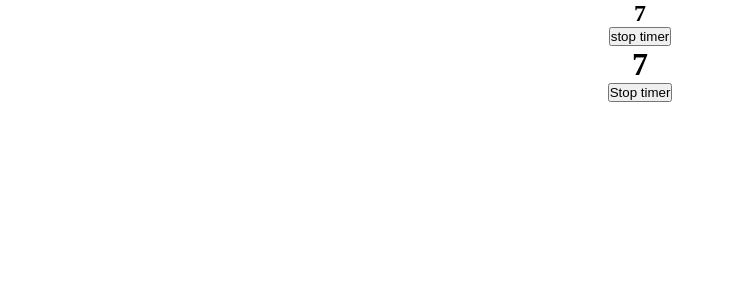
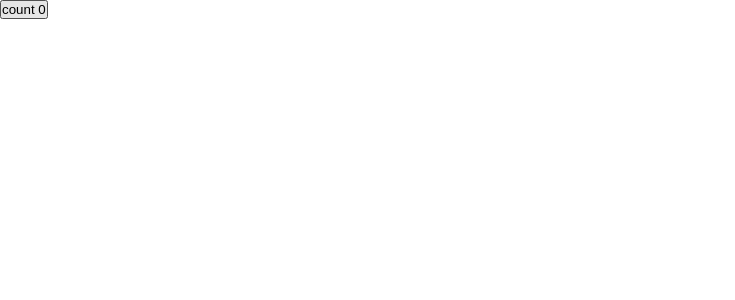
Before and after one commit to parmeshragave-rgb/React, a React (Vite) app: page / in a window 1280 px wide. Shown: the top 300 px of the page, without its empty margins (0-735 px from the left). Built offline with nearby package versions, Linux system fonts and the light colour scheme.

Commit message:
new file added on custom hooks

```diff
--- a/src/App.jsx
+++ b/src/App.jsx
@@ -32,12 +32,14 @@ import Fetchdata from './Fetchdata'
 import Userefhook from './Userefhook'
 import ClassTimer from './Classtimer'
 import HookTimer from './HookTimer'
+import Customhook from './Customhook'
  class App extends Component{
   render(){
     return(
       <>
-      <HookTimer/>
-      <ClassTimer/>
+      <Customhook/>
+      {/* <HookTimer/>
+      <ClassTimer/> */}
       {/* <Userefhook/> */}
       {/* <Fetchdata/> */}
       {/* <Timer/> */}
--- /dev/null
+++ b/src/Customhook.jsx
@@ -0,0 +1,12 @@
+import React,{useState,useEffect} from "react";
+import UseDocumentTitle from "./hooks/useDocumenttitle";
+function Customhook(){
+    const[count,setcount]=useState(0)
+ UseDocumentTitle(count)
+    return(
+        <>
+        <button onClick={() => setcount(prev => prev+1)}>count {count}</button>
+        </>
+    )
+}
+export default Customhook
--- /dev/null
+++ b/src/hooks/useDocumenttitle.jsx
@@ -0,0 +1,8 @@
+import { useEffect } from "react";
+function UseDocumentTitle(count){
+    useEffect(() =>{
+    document.title=`clicked ${count} times`
+},[count])
+
+}
+export default UseDocumentTitle
```
